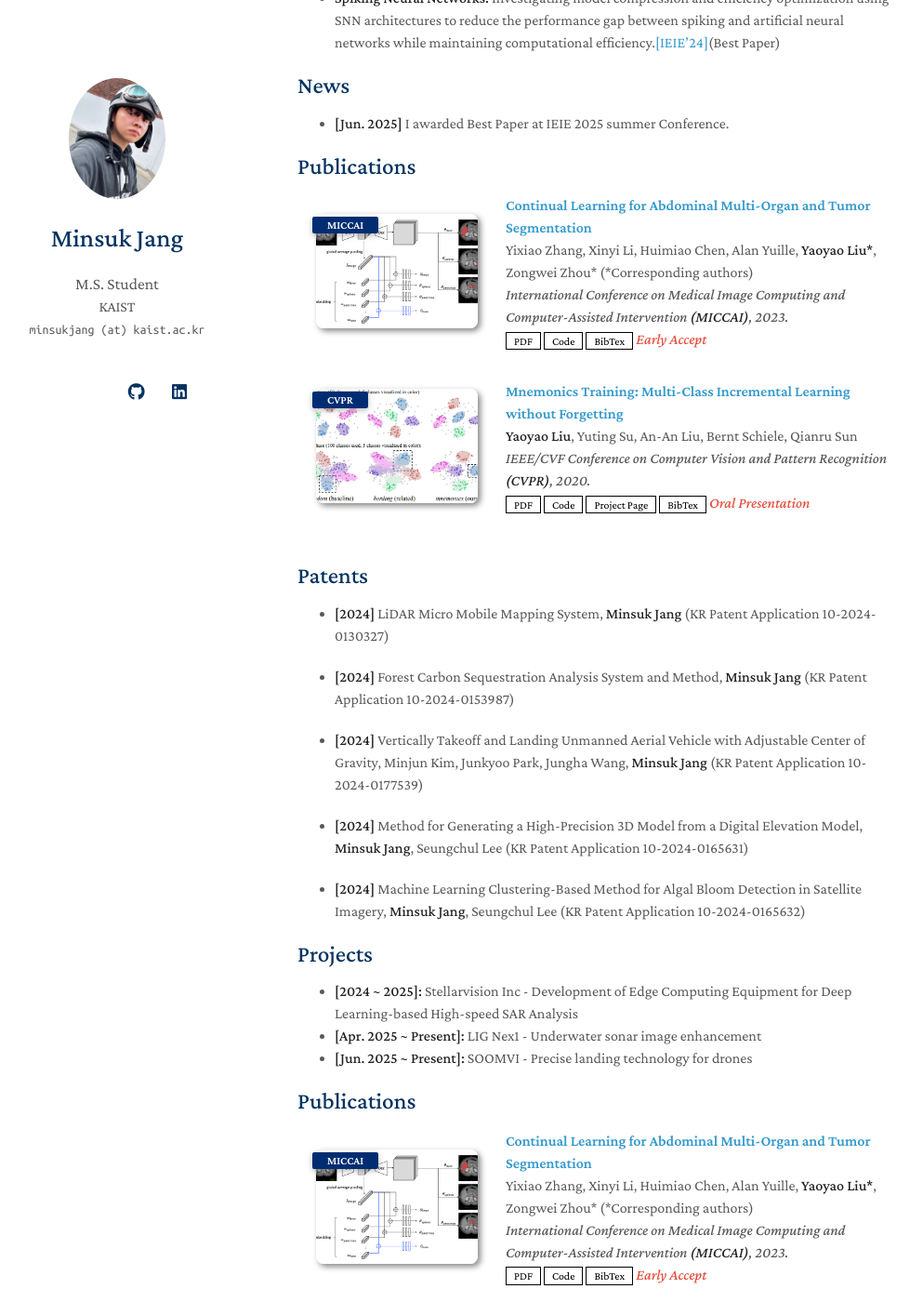
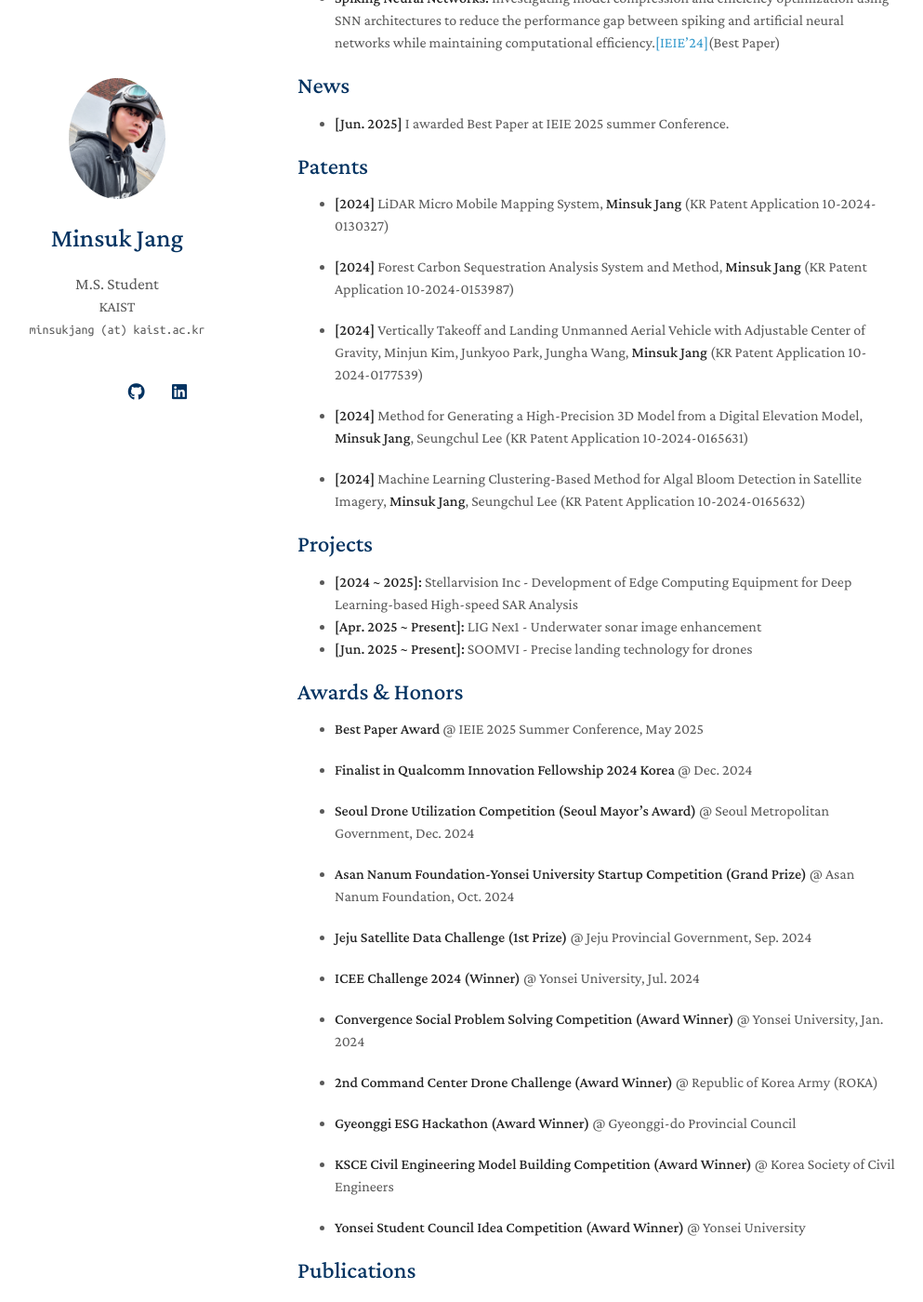
Before and after one commit to tersite1/tersite1.github.io, a Jekyll site: the page built from index.md, in a window 1280 px wide and 1400 px high, scrolled down 464 px. Shown: the whole window at 93% size, without its empty margins (150-1143 px from the left). Built offline with Jekyll 4.4.1, drawn with Linux system fonts in a browser that asks for light colours; a style sheet for code colours, icons or effects is not loaded; our own code applies the rules of GitHub Pages for plain Markdown files; some of the changed text lies outside the part shown.

Commit message:
Update index.md

```diff
--- a/index.md
+++ b/index.md
@@ -23,7 +23,6 @@
 * **[Jun. 2025]** I awarded Best Paper at IEIE 2025 summer Conference.
 
 
-{% include_relative _includes/publications.md %}
 
 ## Patents
 
@@ -44,9 +43,6 @@
 * **[2024 ~ 2025]:** Stellarvision Inc - Development of Edge Computing Equipment for Deep Learning-based High-speed SAR Analysis
 * **[Apr. 2025 ~ Present]:** LIG Nex1 - Underwater sonar image enhancement
 * **[Jun. 2025 ~ Present]:** SOOMVI - Precise landing technology for drones
-
-
-{% include_relative _includes/publications.md %}
 
 
 ## Awards & Honors
@@ -72,14 +68,19 @@
 
 * **Yonsei Student Council Idea Competition (Award Winner)** @ Yonsei University
 
-## Academic Services
+{% include_relative _includes/publications.md %}
 
 
 
+## Academic Services
+
+To be updated
+
 * ### Conference Reviewer
 
+To be updated
 
 
 * ### Journal Reviewer
-    * **IEEE Transactions on Image Processing** @ 2025
-    * **IET Computer Vision** @ 2023
+*
+To be updated
```
